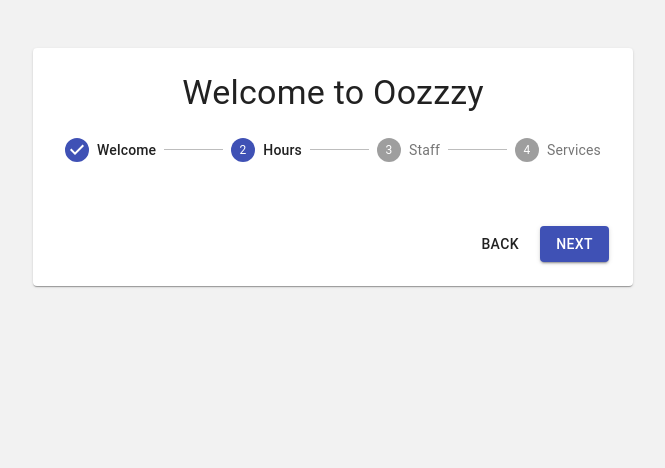
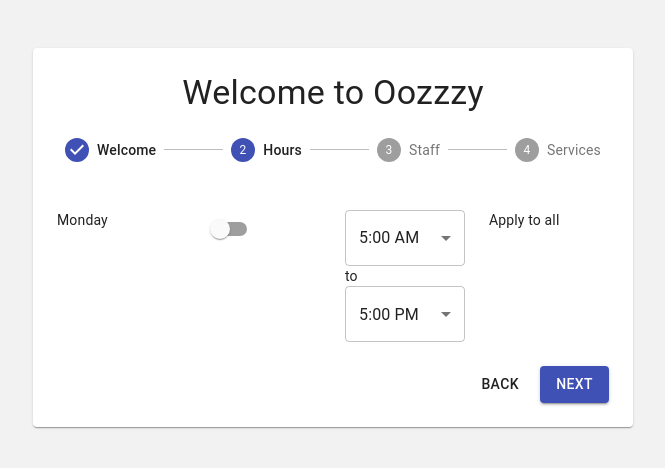
Before and after one commit to DaveDev813/oozzzy-vendor, a React (Create React App) app: page / in a window 1280 px wide. Both pictures are taken after a click on the button "NEXT". Shown: the top 468 px of the page, without its empty margins (307-972 px from the left). Built offline with nearby package versions, Linux system fonts and the light colour scheme.

Commit message:
Add hours

```diff
--- /dev/null
+++ b/src/components/registerBusiness/Hours.tsx
@@ -0,0 +1,71 @@
+import React, { ReactElement } from 'react';
+import { makeStyles, Theme } from '@material-ui/core/styles';
+import { Grid, Switch, FormControl, Select } from '@material-ui/core';
+
+const useStyles = makeStyles((theme: Theme) => ({
+  '@global': {
+    body: {
+      backgroundColor: theme.palette.common.white,
+    },
+  },
+  form: {
+    width: '100%', // Fix IE 11 issue.
+    marginTop: theme.spacing(1),
+  },
+}));
+
+const Hours: React.FC = (): ReactElement => {
+  const classes = useStyles();
+  return (
+    <form className={classes.form} noValidate={true}>
+      <Grid container={true} spacing={3}>
+        <Grid item={true} xs={3}>
+          Monday
+        </Grid>
+        <Grid item={true} xs={3}>
+          <Switch
+            value="checkedB"
+            color="primary"
+            inputProps={{ 'aria-label': 'primary checkbox' }}
+          />
+        </Grid>
+        <Grid item={true} xs={3}>
+          <FormControl variant="outlined" fullWidth={true}>
+            <Select
+              native={true}
+              fullWidth={true}
+              inputProps={{
+                name: 'from',
+                id: 'outlined-age-native-simple',
+              }}
+            >
+              <option value={10}>5:00 AM</option>
+              <option value={20}>6:00 AM</option>
+              <option value={30}>7:00 AM</option>
+            </Select>
+          </FormControl>
+          to
+          <FormControl variant="outlined" fullWidth={true}>
+            <Select
+              native={true}
+              fullWidth={true}
+              inputProps={{
+                name: 'from',
+                id: 'outlined-age-native-simple',
+              }}
+            >
+              <option value={10}>5:00 PM</option>
+              <option value={20}>6:00 PM</option>
+              <option value={30}>7:00 PM</option>
+            </Select>
+          </FormControl>
+        </Grid>
+        <Grid item={true} xs={3}>
+          Apply to all
+        </Grid>
+      </Grid>
+    </form>
+  );
+};
+
+export default Hours;
--- a/src/components/registerBusiness/index.tsx
+++ b/src/components/registerBusiness/index.tsx
@@ -13,6 +13,7 @@
 // import PaymentForm from "./PaymentForm";
 // import Review from "./Review";
 import Welcome from './Welcome';
+import Hours from './Hours';
 
 const useStyles = makeStyles((theme: Theme) => ({
   appBar: {
@@ -57,6 +58,8 @@
   switch (step) {
     case 0:
       return <Welcome />;
+    case 1:
+      return <Hours />;
   }
 };
 
```
